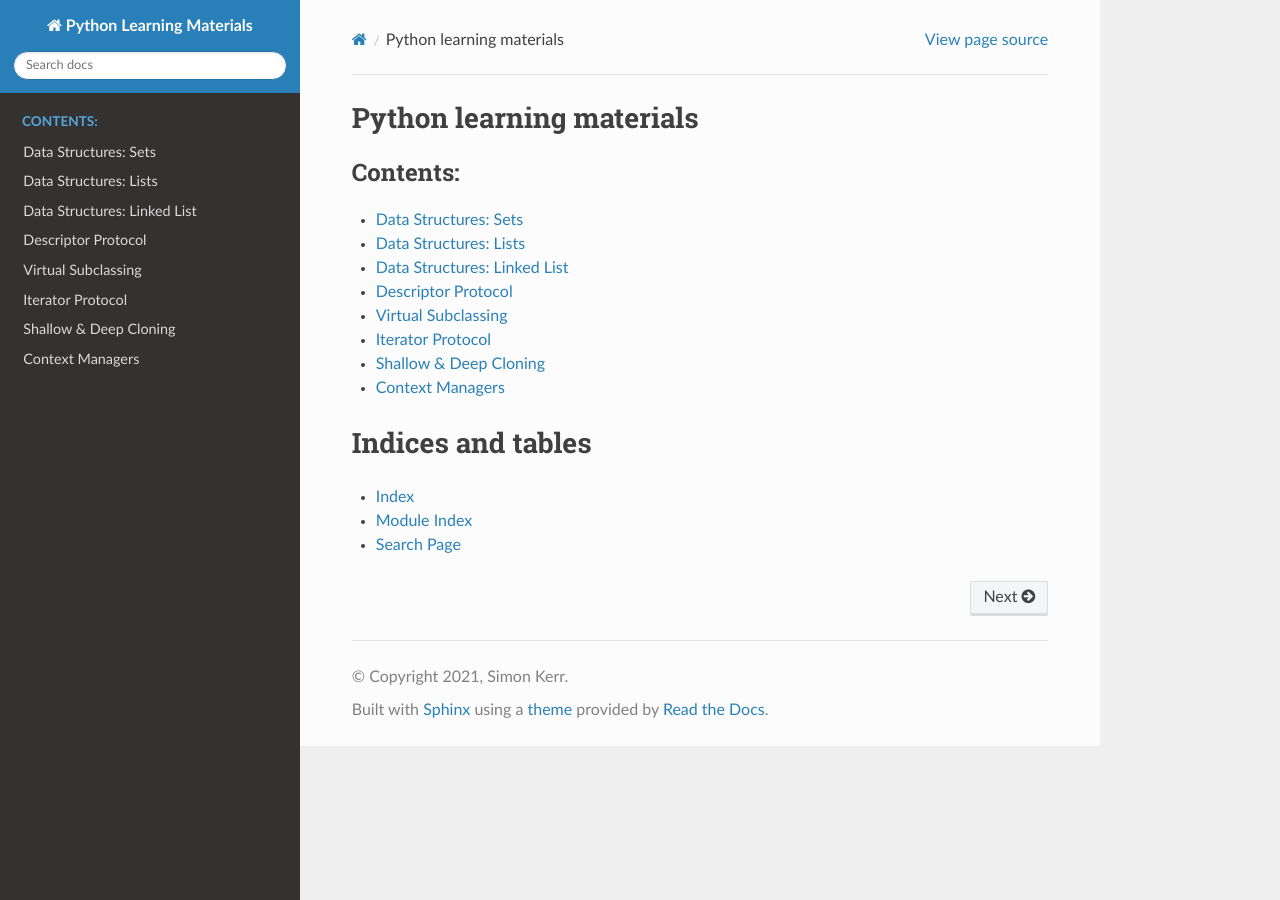
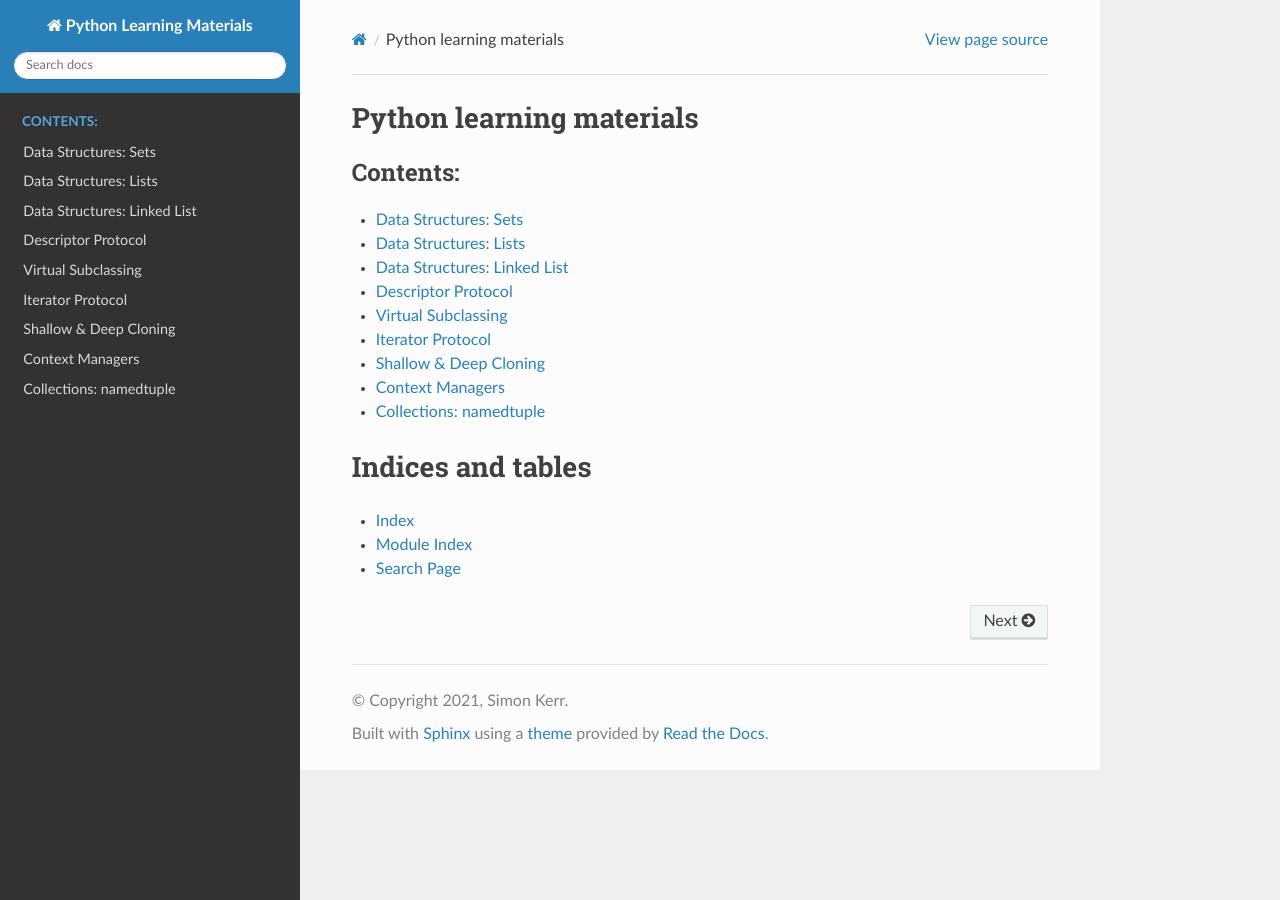
Before and after one commit to symonk/pydocs, a Sphinx documentation site: the page built from docs/source/index.rst, in a window 1280 px wide. Built offline with Sphinx 7.4.7 and the Read the Docs theme 2.0.0, drawn with Linux system fonts in a browser that asks for light colours.

Commit message:
adding namedtuple to docs

```diff
--- a/docs/source/index.rst
+++ b/docs/source/index.rst
@@ -13,7 +13,7 @@ Python learning materials
    iterator_protocol
    object_copying
    context_managers
-
+   namedtuples
 
 
 Indices and tables
--- /dev/null
+++ b/docs/source/namedtuples.rst
@@ -0,0 +1,5 @@
+Collections: namedtuple
+========================
+
+Namedtuple: Introduction
+-------------------------
```
